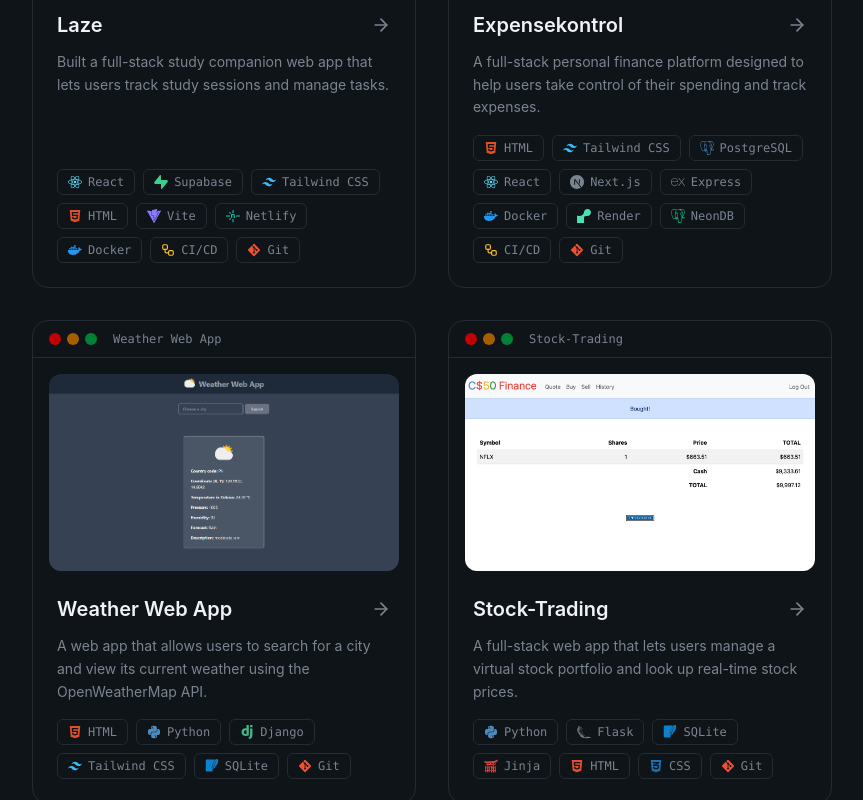
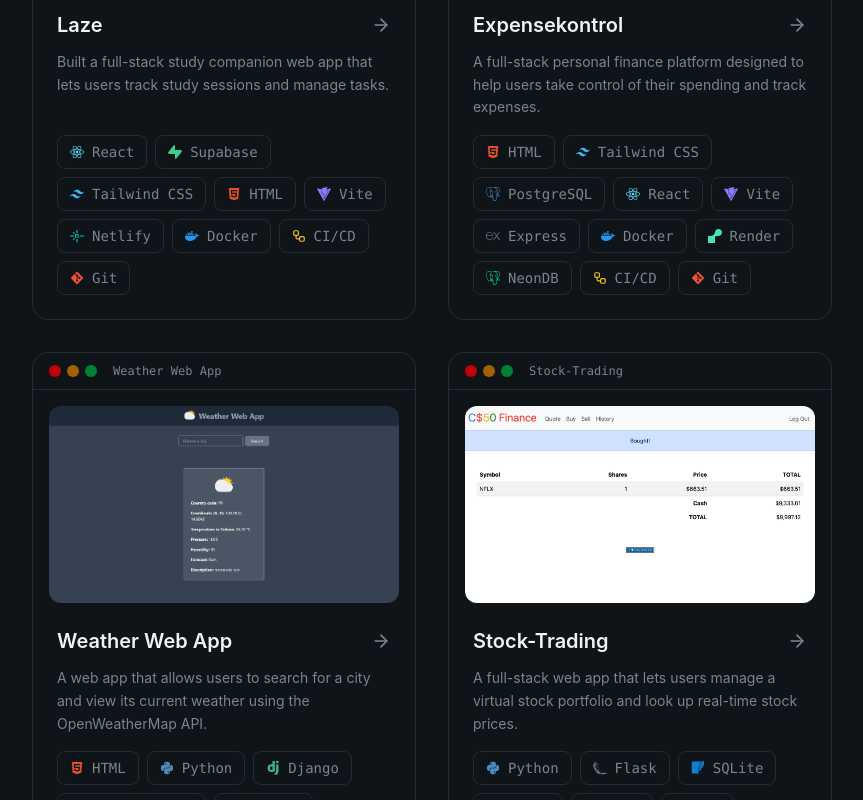
Before and after one commit to Ein-shen/My-porfolio, a React (Vite) app: page / in a window 1280 px wide. Shown: the part 1000-1800 px from the top of the page, without its empty margins (208-1071 px from the left). Built offline with nearby package versions, Linux system fonts and the light colour scheme; the HTML template or start-up script is replaced by a standard one.

Commit message:
added vite in the project and remove the next.js

```diff
--- a/src/sections/Projects.jsx
+++ b/src/sections/Projects.jsx
@@ -34,7 +34,7 @@
       "Tailwind CSS",
       "PostgreSQL",
       "React",
-      "Next.js",
+      "Vite",
       "Express",
       "Docker",
       "Render",
@@ -168,7 +168,7 @@
                     {project.tags.map((tag) => (
                       <li
                         key={tag}
-                        className="theme-tag  text-muted-foreground inline-flex items-center gap-1.5 rounded-md border border-border px-2.5 py-1 font-mono text-xs font-medium transition-all duration-300 hover:opacity-80"
+                        className="theme-muted  inline-flex items-center gap-2 text-muted-foreground rounded-lg border border-border px-2.5 py-1.5 font-mono text-sm transition-colors hover:border-muted-foreground sm:px-3"
                       >
                         <TechIcon name={tag} className="h-3.5 w-3.5 shrink-0" />
                         {tag}
```
